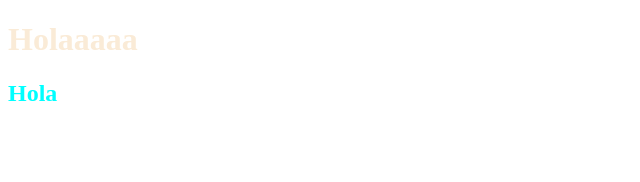
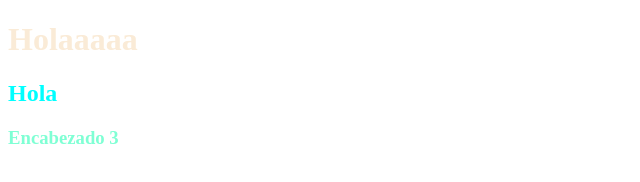
Before and after one commit to iriacastrillon/ED, a plain HTML site: page index.html in a window 1280 px wide. Shown: the whole page, without its empty margins (0-640 px from the left). Drawn offline with Linux system fonts and the light colour scheme.

Commit message:
index.html

```diff
--- a/index.html
+++ b/index.html
@@ -11,10 +11,14 @@
         h2{
             color: aqua;
         }
+        h3{
+            color: aquamarine;
+        }
     </style>
 </head>
 <body>
     <h1>Holaaaaa</h1>
     <h2>Hola</h2>
+    <h3>Encabezado 3</h3>
 </body>
 </html>
```
